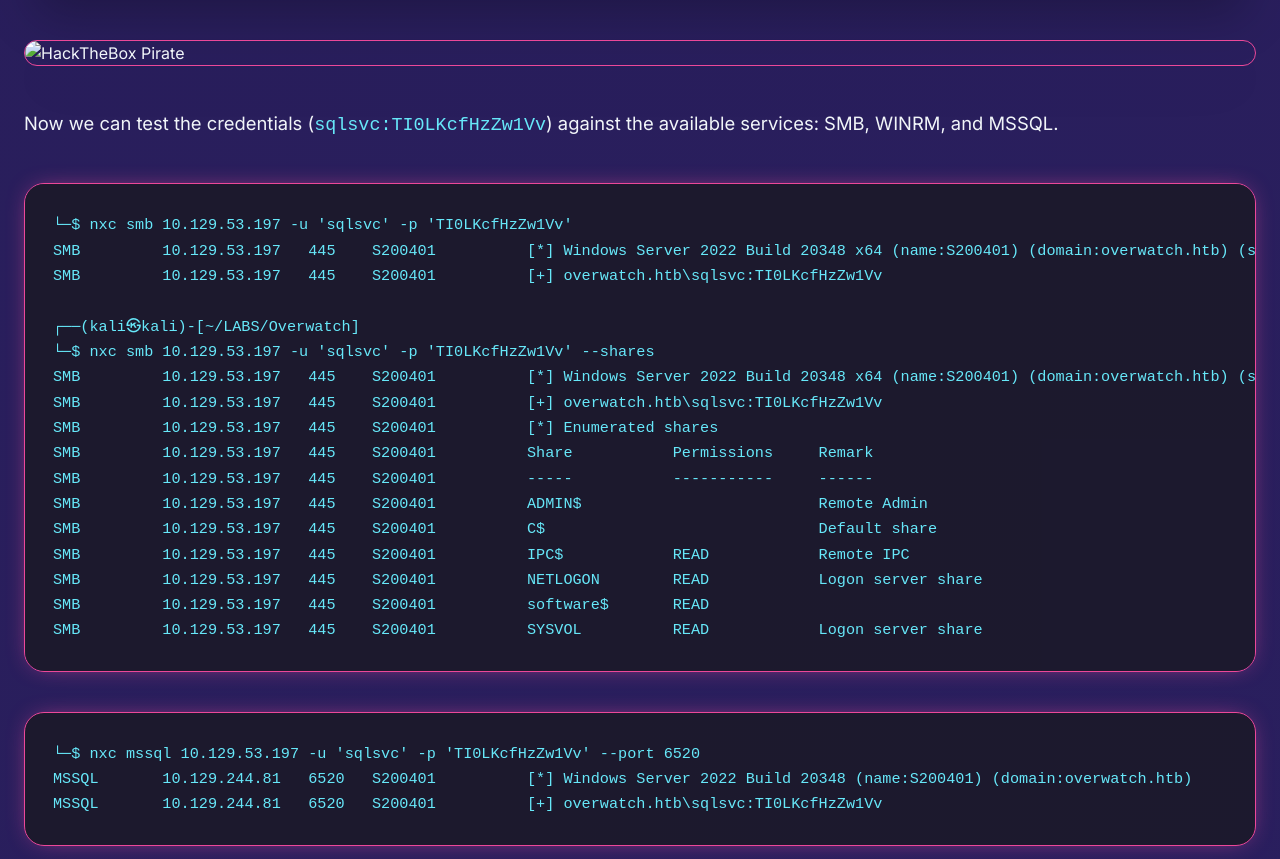
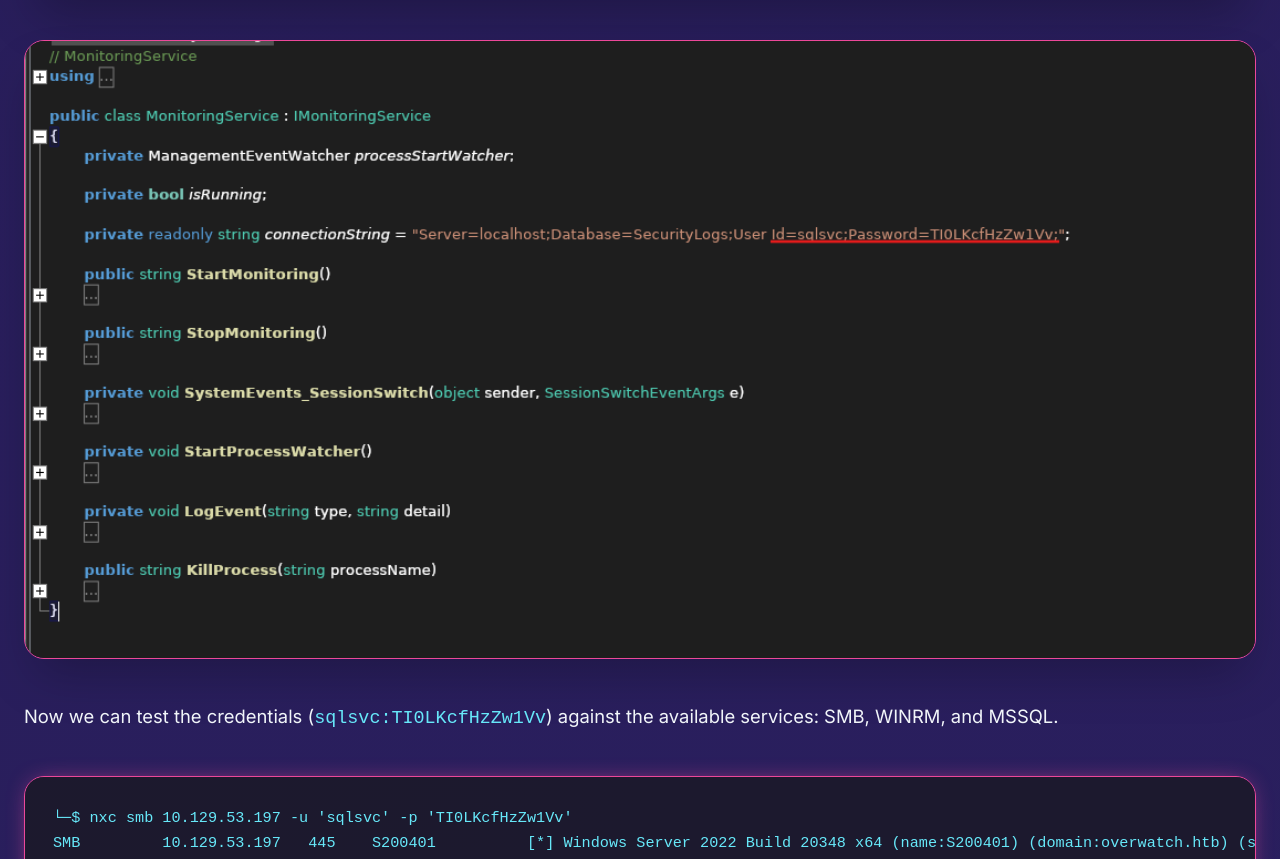
Before and after one commit to 3ra-sky-cyber/Blog, a plain HTML site: page hackthebox/overwatch.html in a window 1280 px wide. Shown: the part 7340-8199 px from the top of the page. Drawn offline with nearby package versions, Linux system fonts and the light colour scheme.

Commit message:
Update overwatch.html

```diff
--- a/hackthebox/overwatch.html
+++ b/hackthebox/overwatch.html
@@ -357,7 +357,7 @@ overwatch.exe: PE32+ executable for MS Windows 6.00 (console), x86-64 Mono/.Net
                 </div>
                 <div class="w-full h-full object-cover">
                     <img
-                        src="images/Pasted image 20260508222547.png]"
+                        src="images/Pasted image 20260508222547.png"
                         class="w-full h-auto object-cover rounded-xl shadow-2xl"
                         alt="HackTheBox Pirate"
                    >
```
